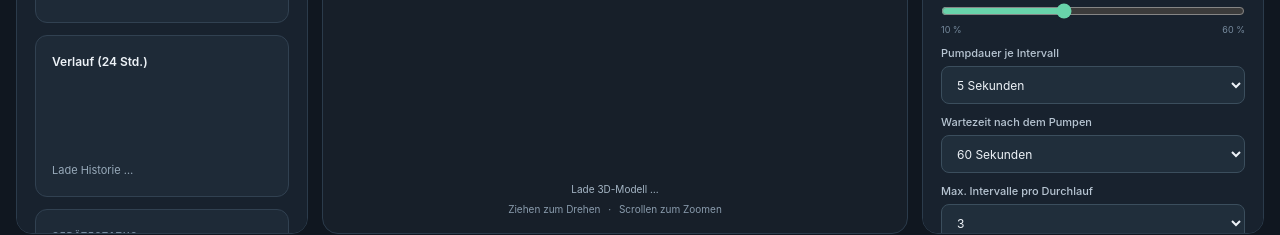
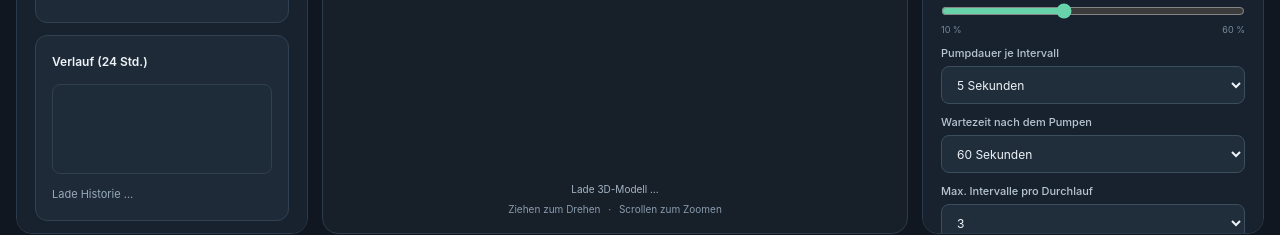
Before and after one commit to brmarcel/digital-twin, a plain HTML site: page frontend/index.html in a window 1280 px wide. Shown: the part 550-785 px from the top of the page. Drawn offline with nearby package versions, Linux system fonts and the light colour scheme.

Commit message:
Add styles for history chart wrapper

```diff
--- a/frontend/style.css
+++ b/frontend/style.css
@@ -330,3 +330,17 @@ button.danger { color: var(--button-danger-text); background: var(--button-dange
 @media (prefers-reduced-motion: reduce) {
   *, *::before, *::after { transition: none !important; }
 }
+.history-chart-wrap {
+  margin-top: 14px;
+  height: 90px;
+  background: var(--feedback-bg);
+  border: 1px solid var(--feedback-border);
+  border-radius: 8px;
+  padding: 6px;
+}
+.history-chart-wrap svg {
+  width: 100%;
+  height: 100%;
+  display: block;
+  overflow: visible;
+}
```
